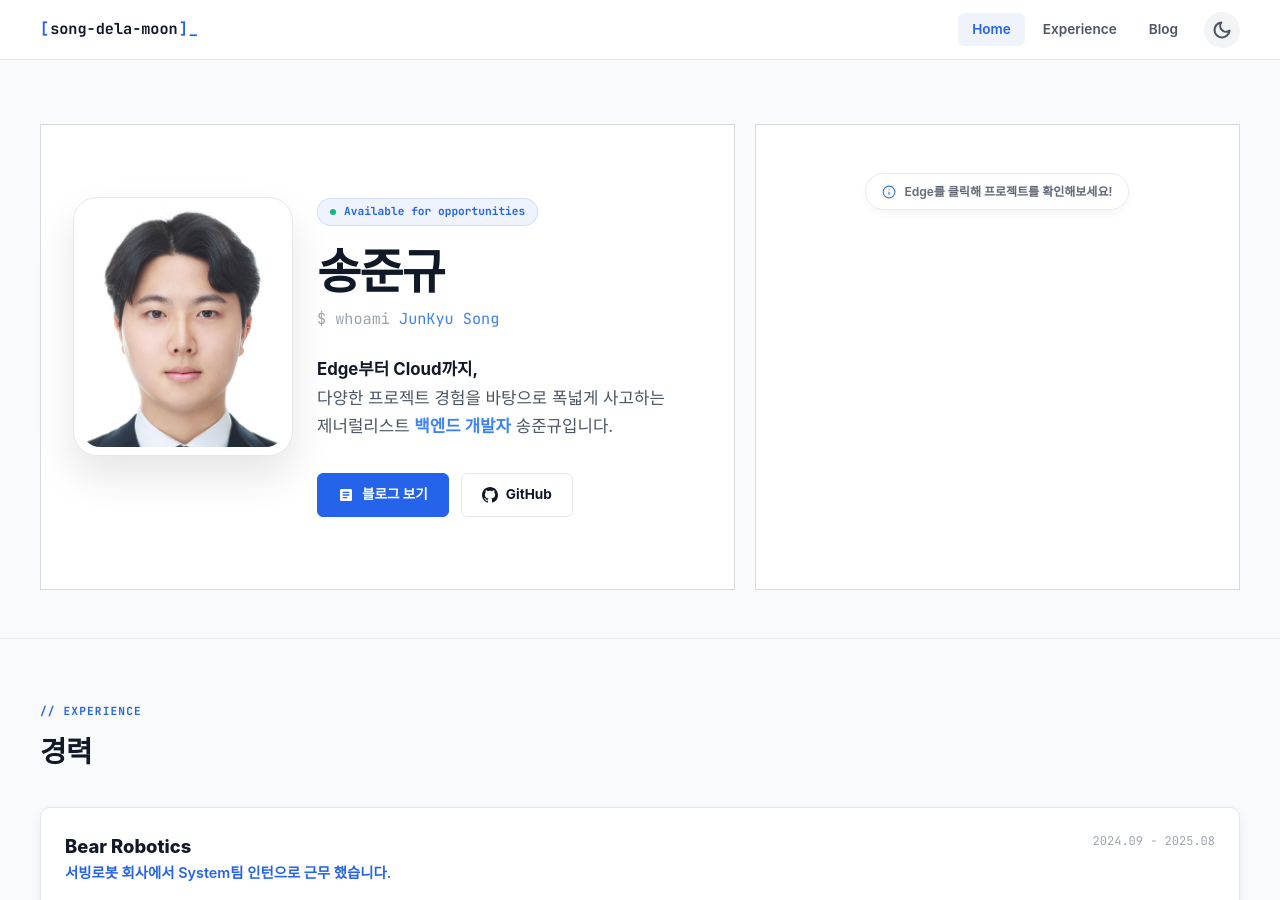
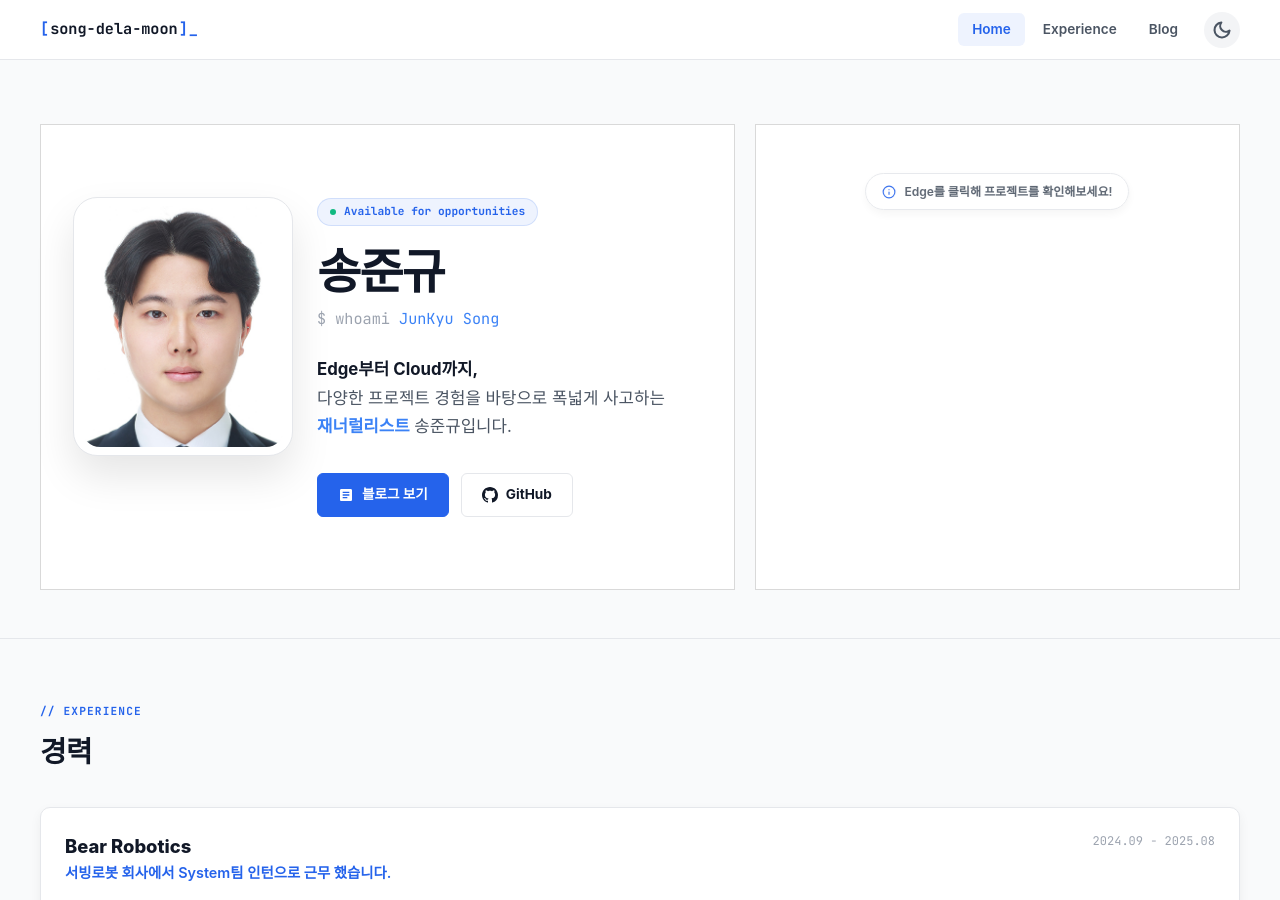
Before and after one commit to song-dela-moon/song-dela-moon.github.io, a Jekyll site: the page built from index.html, in a window 1280 px wide and 900 px high. Built offline with Jekyll 4.4.1, drawn with Linux system fonts in a browser that asks for light colours.

Commit message:
Generalist

```diff
--- a/index.html
+++ b/index.html
@@ -28,7 +28,7 @@ description: "Rust, Linux, Kubernetes 전문 시스템 프로그래머 송준규
             <p class="hero-desc">
               <strong style="color:var(--text-primary)">Edge부터 Cloud까지,</strong><br>
               다양한 프로젝트 경험을 바탕으로 폭넓게 사고하는<br>
-              제너럴리스트 <strong style="color:var(--primary-light)">백엔드 개발자</strong> 송준규입니다.
+              <strong style="color:var(--primary-light)">재너럴리스트</strong> 송준규입니다.
             </p>
 
             <div class="hero-cta">
```
